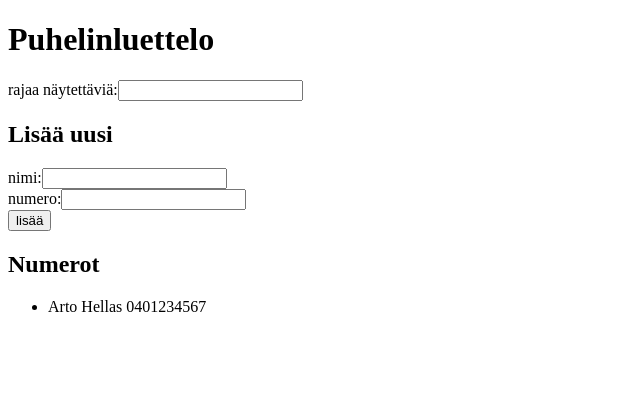
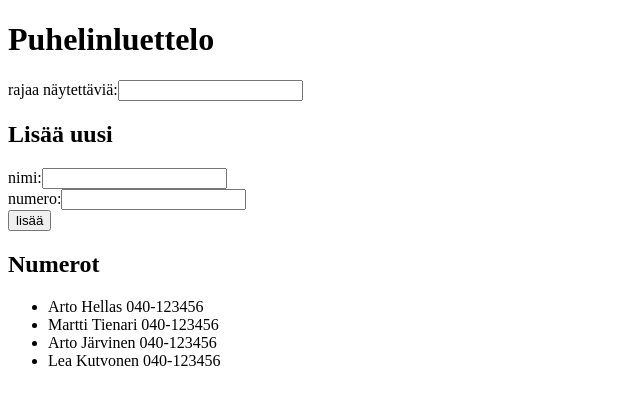
Before and after one commit to Jamb000h/hy-fullstack-2, a React (Create React App) app in the folder 2.6-2.19/: page / in a window 1280 px wide. Shown: the top 404 px of the page, without its empty margins (0-640 px from the left). Built offline with nearby package versions, Linux system fonts and the light colour scheme; data requests are answered from the project's data file; the HTML template or start-up script is replaced by a standard one.

Commit message:
Tehtävä 2.11

```diff
--- /dev/null
+++ b/2.6-2.19/db.json
@@ -0,0 +1,24 @@
+{
+    "persons": [
+      {
+        "name": "Arto Hellas",
+        "number": "040-123456",
+        "id": 1
+      },
+      {
+        "name": "Martti Tienari",
+        "number": "040-123456",
+        "id": 2
+      },
+      {
+        "name": "Arto Järvinen",
+        "number": "040-123456",
+        "id": 3
+      },
+      {
+        "name": "Lea Kutvonen",
+        "number": "040-123456",
+        "id": 4
+      }
+    ]
+  }
--- a/2.6-2.19/package.json
+++ b/2.6-2.19/package.json
@@ -3,6 +3,7 @@
   "version": "0.1.0",
   "private": true,
   "dependencies": {
+    "axios": "^0.18.0",
     "react": "^16.4.1",
     "react-dom": "^16.4.1",
     "react-scripts": "1.1.4"
--- a/2.6-2.19/src/App.js
+++ b/2.6-2.19/src/App.js
@@ -3,18 +3,25 @@
 import Filtteri from './components/Filtteri'
 import Lisayslomake from './components/Lisayslomake';
 
+import axios from 'axios'
+
 class App extends React.Component {
   constructor(props) {
     super(props)
     this.state = {
-      persons: [
-        { name: 'Arto Hellas',
-          number: '0401234567' }
-      ],
+      persons: [],
       newName: '',
       newNumber: '',
       filter: ''
     }
+  }
+
+  componentDidMount() {
+    axios.get('http://localhost:3001/persons').then( response => {
+      this.setState({
+        persons: response.data
+      })
+    })
   }
 
   handleNameChange = event => {
```
Also changed, not shown: 1 other file (tests, documents, lock files or other folders).
